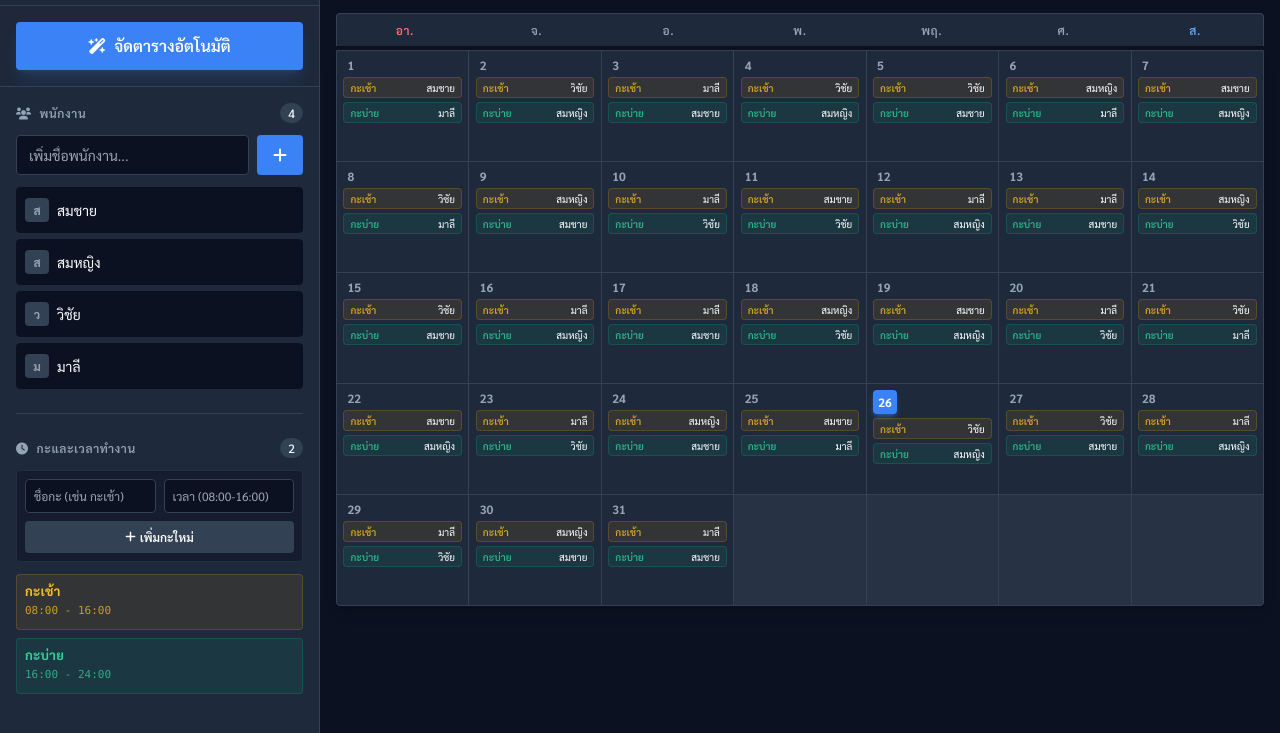
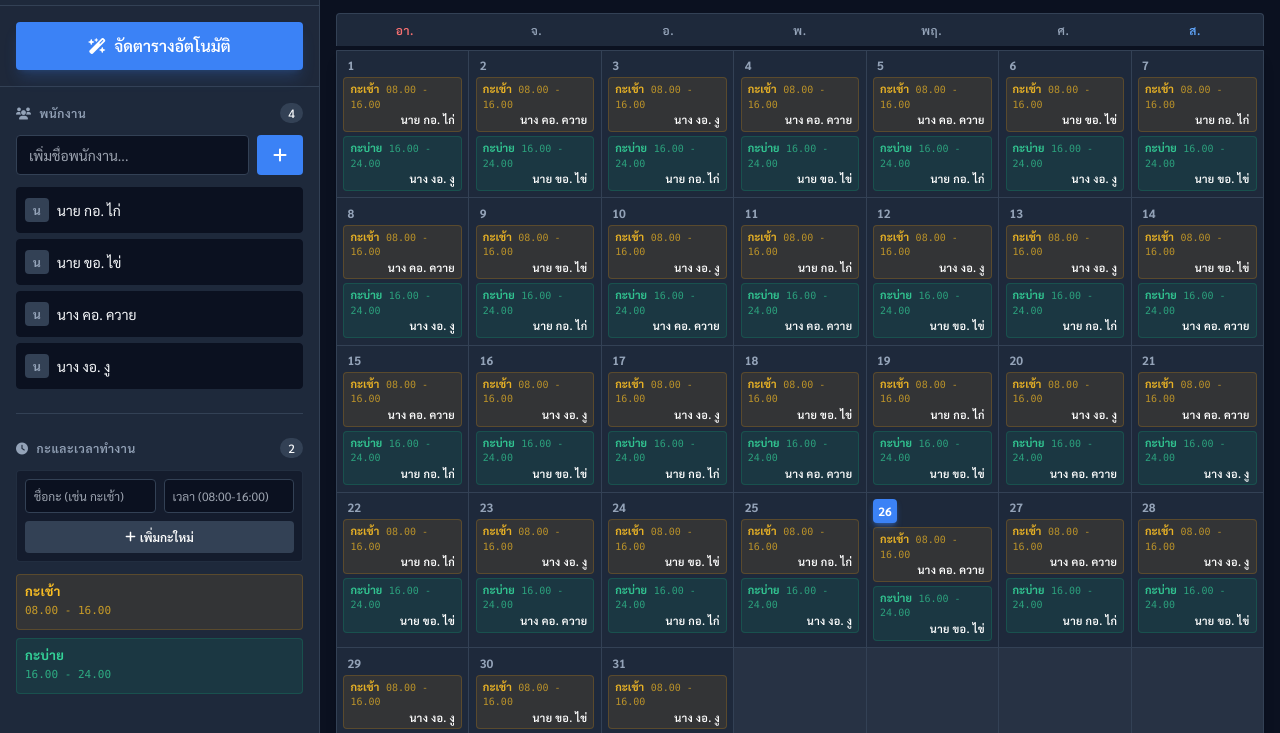
Before and after one commit to eakapak1990-dotcom/blueshift-scheduler-, a plain HTML site: page index.html in a window 1280 px wide. Shown: the part 67-800 px from the top of the page. Drawn offline with nearby package versions, Linux system fonts and the light colour scheme.

Commit message:
Clean up index.html and improve calendar layout
Removed commented-out sections in HTML for clarity and adjusted layout for calendar cells.

```diff
--- a/index.html
+++ b/index.html
@@ -53,40 +53,32 @@
                 -webkit-print-color-adjust: exact !important;
                 print-color-adjust: exact !important;
             }
-            /* ซ่อน Element ที่ไม่ต้องการใน PDF */
             #sidebar, #sidebarOverlay, #toast, header button { display: none !important; }
-            /* ปรับ Layout ให้เต็มจอพอดี */
             main { height: auto !important; overflow: visible !important; display: block !important; }
             .bg-bs-dark { background-color: white !important; padding: 0 !important; }
             .min-w-\\[700px\\] { min-width: 100% !important; }
 
-            /* ปรับ Header */
             header { background: white !important; border: none !important; height: auto !important; padding: 10px 0 20px 0 !important; justify-content: center !important; }
             #currentMonthLabel { color: black !important; font-size: 24px !important; }
 
-            /* ปรับตารางให้อ่านง่าย ประหยัดหมึก */
             .calendar-grid { background-color: #e2e8f0 !important; border: 1px solid #cbd5e1 !important; }
             .calendar-cell { background-color: white !important; break-inside: avoid; min-height: 80px !important; }
 
-            /* สีตัวอักษรในตาราง */
             .text-bs-muted { color: #475569 !important; }
             .bg-bs-blue { background-color: #3b82f6 !important; color: white !important; }
 
-            /* ปรับป้ายกะทำงานให้สีชัดขึ้นบนพื้นขาว */
             .calendar-cell > div > div {
                 border-width: 1px !important;
                 border-style: solid !important;
-                color: #0f172a !important; /* ตัวอักษรเข้มขึ้น */
+                color: #0f172a !important;
             }
         }
     </style>
 </head>
 <body class="bg-bs-dark text-bs-text h-screen flex overflow-hidden selection:bg-bs-blue selection:text-white">
 
-    <!-- Overlay -->
     <div id="sidebarOverlay" class="fixed inset-0 bg-black/60 z-20 hidden md:hidden transition-opacity" onclick="toggleSidebar()"></div>
 
-    <!-- Sidebar -->
     <aside id="sidebar" class="fixed inset-y-0 left-0 z-30 w-72 sm:w-80 bg-bs-panel flex flex-col border-r border-bs-card transform -translate-x-full md:relative md:translate-x-0 transition-transform duration-300 ease-in-out flex-shrink-0">
         <div class="p-4 sm:p-5 border-b border-bs-card flex items-center justify-between">
             <div class="flex items-center gap-3">
@@ -106,7 +98,6 @@
         </div>
 
         <div class="flex-1 overflow-y-auto p-4 space-y-6">
-            <!-- จัดการพนักงาน -->
             <div>
                 <div class="flex justify-between items-center mb-3">
                     <h2 class="font-semibold text-bs-muted uppercase text-xs tracking-wider"><i class="fa-solid fa-users mr-2"></i>พนักงาน</h2>
@@ -123,7 +114,6 @@
 
             <hr class="border-bs-card">
 
-            <!-- จัดการกะ -->
             <div>
                 <div class="flex justify-between items-center mb-3">
                     <h2 class="font-semibold text-bs-muted uppercase text-xs tracking-wider"><i class="fa-solid fa-clock mr-2"></i>กะและเวลาทำงาน</h2>
@@ -145,9 +135,7 @@
         </div>
     </aside>
 
-    <!-- Main Content -->
     <main class="flex-1 flex flex-col h-screen overflow-hidden relative min-w-0">
-        <!-- Header -->
         <header class="bg-bs-panel h-16 flex items-center justify-between px-3 sm:px-6 border-b border-bs-card flex-shrink-0 relative z-10">
             <div class="flex items-center gap-2 sm:gap-4">
                 <button onclick="toggleSidebar()" class="md:hidden w-10 h-10 rounded bg-bs-blue hover:bg-bs-bluehover text-white flex items-center justify-center shadow-lg">
@@ -166,7 +154,6 @@
             </div>
 
             <div class="flex gap-2">
-                <!-- ปุ่ม พิมพ์/PDF -->
                 <button onclick="window.print()" class="text-bs-muted hover:text-bs-blue text-xs sm:text-sm flex items-center gap-1.5 sm:gap-2 px-2 sm:px-3 py-1.5 rounded hover:bg-bs-blue/10 transition border border-transparent hover:border-bs-blue/20">
                     <i class="fa-solid fa-print"></i> <span class="hidden sm:inline">พิมพ์ / PDF</span>
                 </button>
@@ -177,7 +164,6 @@
             </div>
         </header>
 
-        <!-- Calendar Area -->
         <div class="flex-1 overflow-auto bg-bs-dark p-2 sm:p-4 pb-20 sm:pb-4" id="printArea">
             <div class="min-w-[700px] xl:min-w-full">
                 <div class="grid grid-cols-7 gap-1 mb-1 bg-bs-panel p-1 rounded-t border border-bs-card border-b-0">
@@ -213,12 +199,12 @@
         const state = {
             currentDate: new Date(),
             employees: [
-                { id: 'e1', name: 'สมชาย' }, { id: 'e2', name: 'สมหญิง' },
-                { id: 'e3', name: 'วิชัย' }, { id: 'e4', name: 'มาลี' }
+                { id: 'e1', name: 'นาย กอ. ไก่' }, { id: 'e2', name: 'นาย ขอ. ไข่' },
+                { id: 'e3', name: 'นาง คอ. ควาย' }, { id: 'e4', name: 'นาง งอ. งู' }
             ],
             shifts: [
-                { id: 's1', name: 'กะเช้า', time: '08:00 - 16:00', color: shiftColorPalette[0] },
-                { id: 's2', name: 'กะบ่าย', time: '16:00 - 24:00', color: shiftColorPalette[1] }
+                { id: 's1', name: 'กะเช้า', time: '08.00 - 16.00', color: shiftColorPalette[0] },
+                { id: 's2', name: 'กะบ่าย', time: '16.00 - 24.00', color: shiftColorPalette[1] }
             ],
             schedule: {}
         };
@@ -326,24 +312,24 @@
             if(remainingCells < 7 && remainingCells > 0) { for (let i = 0; i < remainingCells; i++) grid.appendChild(createCalendarCell('', null)); }
         }
 
+        /* 🚀 แกะจุดนี้: ปรับ Layout การแสดงผลในเซลล์ปฏิทินให้เป็น 2 บรรทัดตามที่คุณขอ */
         function createCalendarCell(dayText, dateKey, isToday = false) {
             const div = document.createElement('div'); div.className = 'calendar-cell flex flex-col relative group';
             if (!dayText) { div.classList.add('opacity-30', 'bg-bs-dark'); return div; }
 
             const daySpanClass = isToday ? 'bg-bs-blue text-white w-5 h-5 sm:w-6 sm:h-6 rounded flex items-center justify-center text-[10px] sm:text-xs font-bold mb-1 shadow-md shadow-bs-blue/40 print:bg-black print:text-white print:shadow-none' : 'text-bs-muted text-[11px] sm:text-xs font-bold mb-1 pl-1 print:text-black';
 
-            let html = `<div class="${daySpanClass}">${dayText}</div><div class="flex-1 flex flex-col gap-0.5 sm:gap-1">`;
+            let html = `<div class="${daySpanClass}">${dayText}</div><div class="flex-1 flex flex-col gap-1">`;
 
             if (dateKey && state.schedule[dateKey]) {
                 state.shifts.forEach(shift => {
                     const empId = state.schedule[dateKey][shift.id];
                     if (empId) {
                         const emp = state.employees.find(e => e.id === empId); const empName = emp ? emp.name : '-';
-                        // Add class specifically for print layout inside JS generated HTML
                         html += `
-                            <div class="text-[9px] sm:text-[10px] px-1 sm:px-1.5 py-0.5 rounded border ${shift.color} flex justify-between items-center print:border-solid print:border-gray-400 print:text-black">
-                                <span class="font-semibold truncate opacity-80 max-w-[40%] print:opacity-100" title="${shift.time}">${shift.name}</span>
-                                <span class="truncate ml-1 text-white print:text-black print:font-semibold">${empName}</span>
+                            <div class="text-[9px] sm:text-[11px] px-1.5 py-1 rounded border ${shift.color} flex flex-col print:border-solid print:border-gray-400 print:text-black leading-tight">
+                                <span class="font-bold opacity-90 print:opacity-100">${shift.name} <span class="font-mono text-[8px] sm:text-[10px] opacity-75 font-normal ml-1">${shift.time}</span></span>
+                                <span class="text-right text-white print:text-black font-semibold mt-0.5 tracking-wide">${empName}</span>
                             </div>
                         `;
                     }
```
